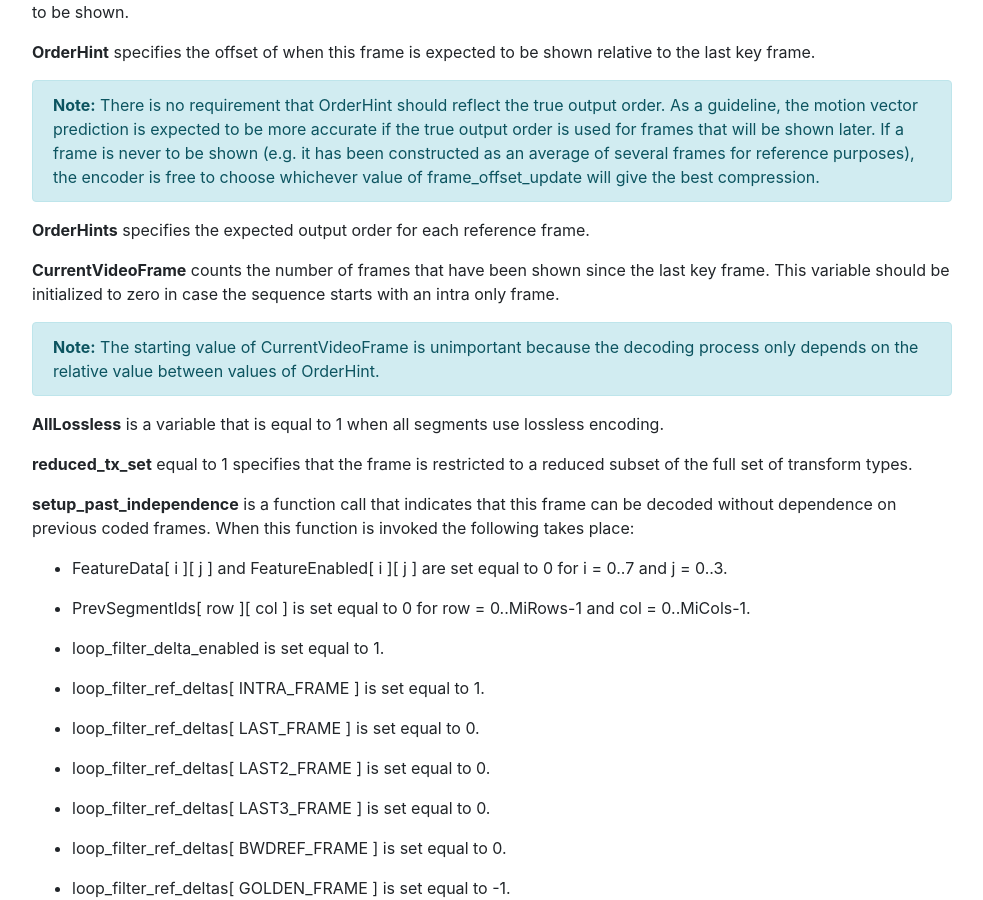
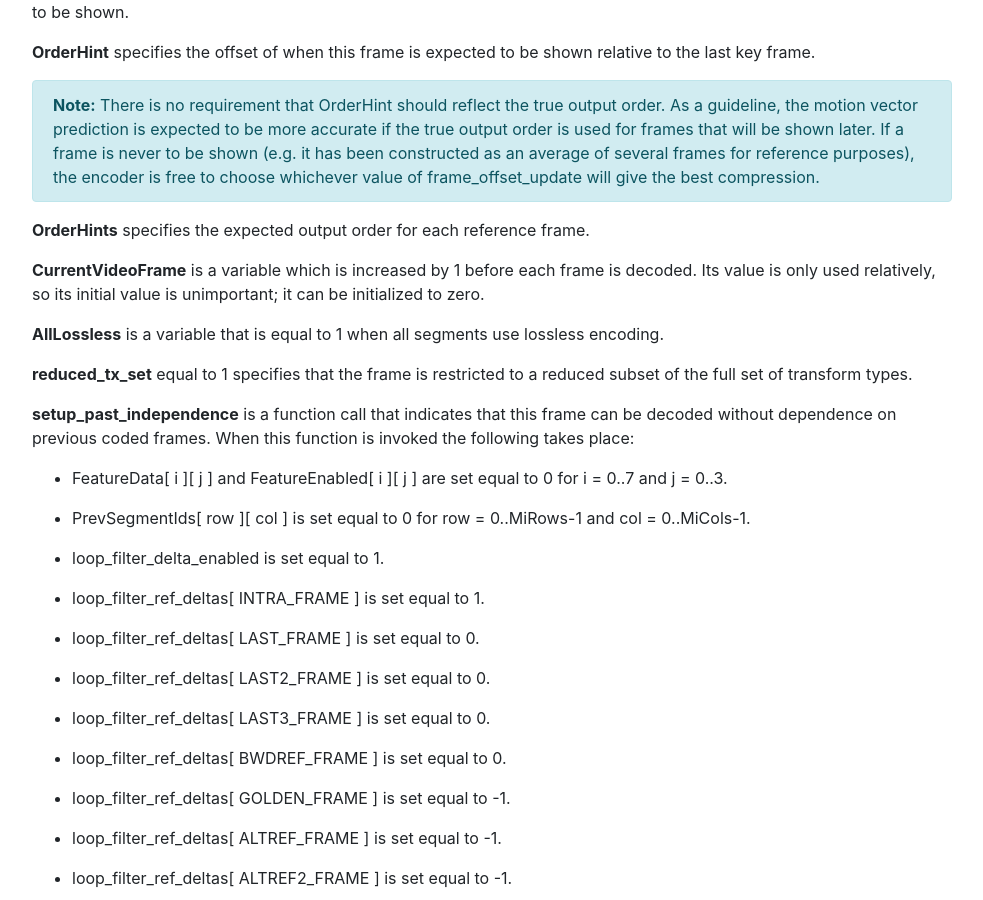
Before and after one commit to AOMediaCodec/av1-spec, a Jekyll site: the page built from 07.bitstream.semantics.md, in a window 1280 px wide and 900 px high, scrolled down 16270 px. Shown: the whole window, without its empty margins (53-1036 px from the left). Built offline with Jekyll 4.4.1, drawn with Linux system fonts in a browser that asks for light colours; nearby versions of some CDN libraries; our own code applies the rules of GitHub Pages for plain Markdown files.

Commit message:
[frame_marker] Don't reset CurrentVideoFrame at keyframes

```diff
--- a/07.bitstream.semantics.md
+++ b/07.bitstream.semantics.md
@@ -667,12 +667,8 @@
 
 **OrderHints** specifies the expected output order for each reference frame.
 
-**CurrentVideoFrame** counts the number of frames that have been shown since the last key frame.
-This variable should be initialized to zero in case the sequence starts with an intra only frame.
-
-**Note:** The starting value of CurrentVideoFrame is unimportant because
-the decoding process only depends on the relative value between values of OrderHint.
-{:.alert .alert-info }
+**CurrentVideoFrame** is a variable which is increased by 1 before each frame is decoded. Its value
+is only used relatively, so its initial value is unimportant; it can be initialized to zero.
 
 **AllLossless** is a variable that is equal to 1 when all segments use lossless
 encoding.
```
Also changed, not shown: 06.bitstream.syntax.md (+0 -1 lines).
